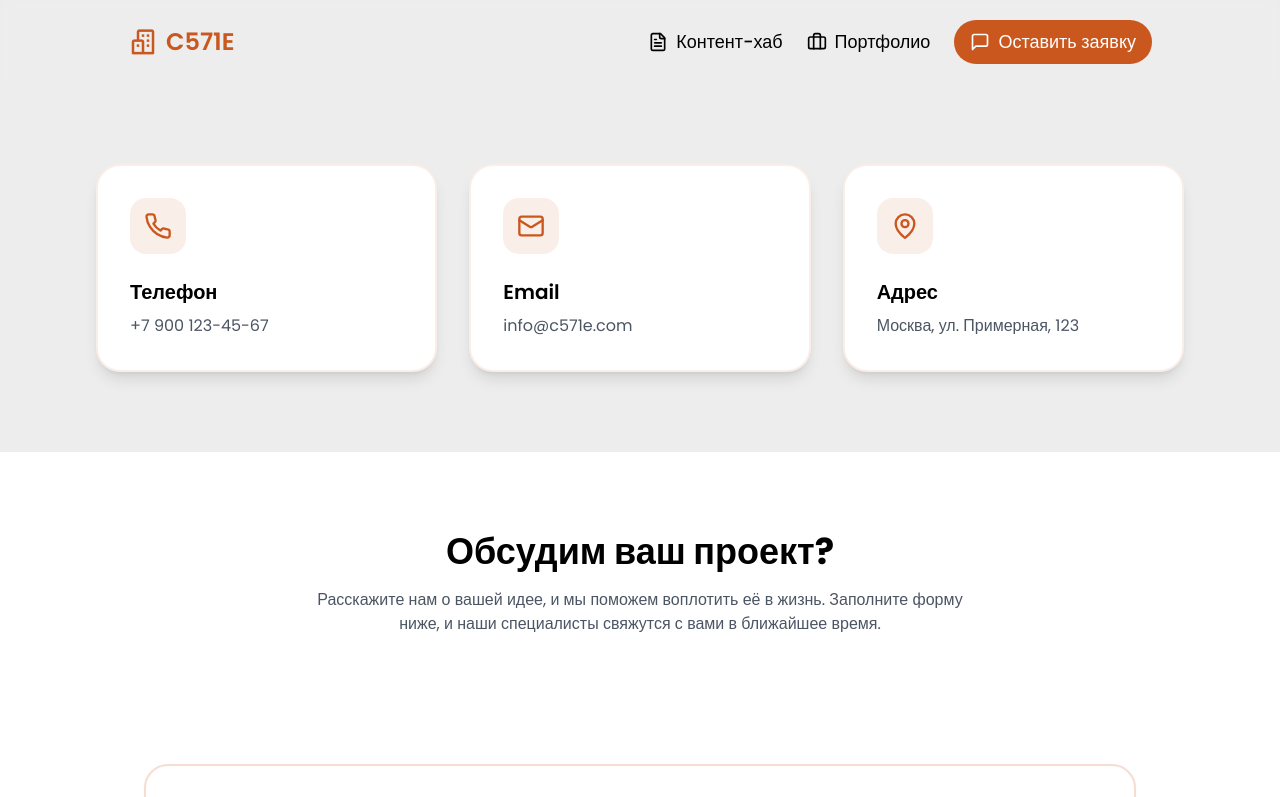
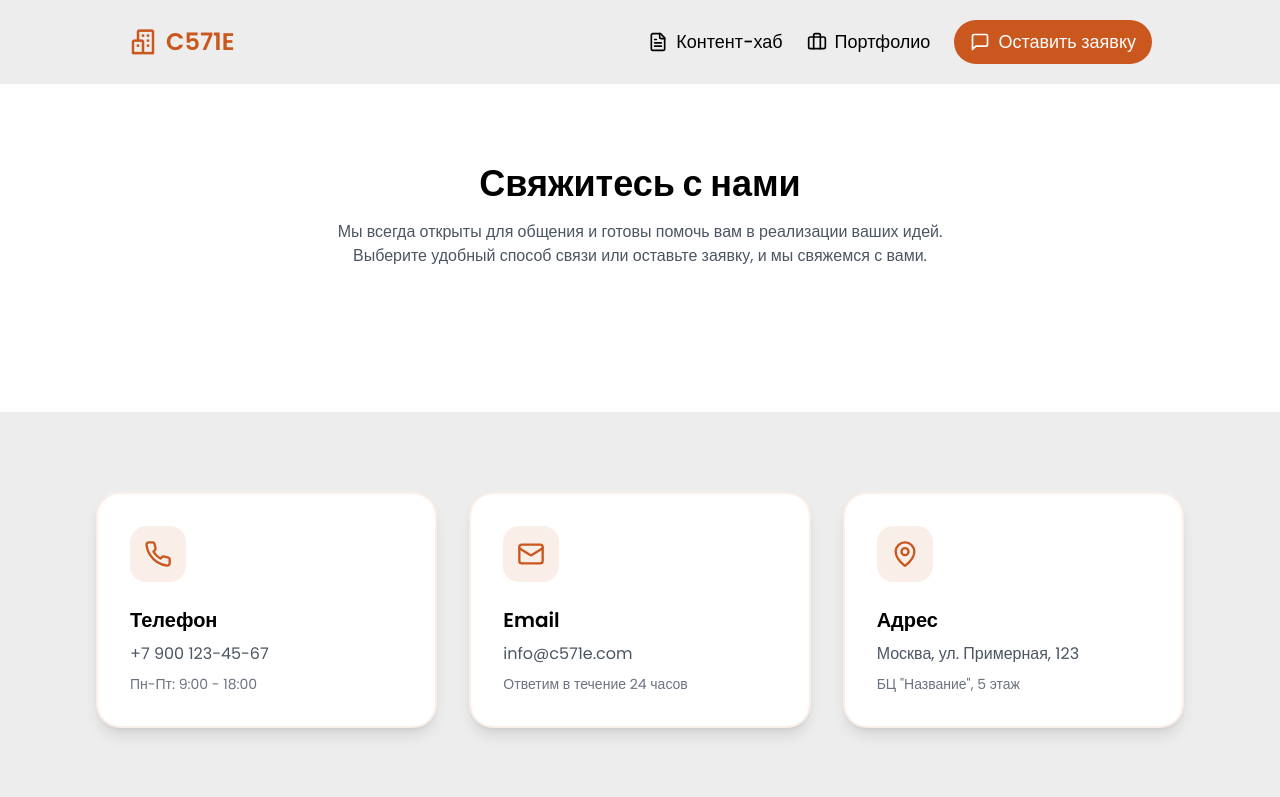
Before and after one commit to ca571e/webspire-solutions, a React (Vite) app: page /contact in a window 1280 px wide. Shown: the top 797 px of the page. Built offline with nearby package versions, Linux system fonts and the light colour scheme.

Commit message:
Reorganize project sections
Restructured various sections of the project for improved organization and clarity.
[skip gpt_engineer]

```diff
--- a/src/pages/Contact.tsx
+++ b/src/pages/Contact.tsx
@@ -1,19 +1,33 @@
 import { Mail, Phone, MapPin } from "lucide-react";
 import Navbar from "@/components/Navbar";
 import Quiz from "@/components/Quiz";
-import Footer from "@/components/Footer";
 import { motion } from "framer-motion";
-import { useNavigate } from "react-router-dom";
 
 const Contact = () => {
-  const navigate = useNavigate();
-
   return (
     <div className="min-h-screen bg-background">
       <Navbar />
 
-      {/* Contact Section */}
-      <section className="py-20 px-4">
+      {/* Hero Section */}
+      <section className="py-20 px-4 bg-white">
+        <div className="container mx-auto max-w-6xl">
+          <motion.div
+            initial={{ opacity: 0, y: 20 }}
+            animate={{ opacity: 1, y: 0 }}
+            transition={{ duration: 0.6 }}
+            className="text-center mb-16"
+          >
+            <h1 className="text-4xl font-bold mb-4">Свяжитесь с нами</h1>
+            <p className="text-gray-600 max-w-2xl mx-auto">
+              Мы всегда открыты для общения и готовы помочь вам в реализации ваших идей.
+              Выберите удобный способ связи или оставьте заявку, и мы свяжемся с вами.
+            </p>
+          </motion.div>
+        </div>
+      </section>
+
+      {/* Contact Cards Section */}
+      <section className="py-20 px-4 bg-background">
         <div className="container mx-auto max-w-6xl">
           <motion.div
             initial={{ opacity: 0, y: 20 }}
@@ -21,7 +35,7 @@ const Contact = () => {
             transition={{ duration: 0.6 }}
             className="grid grid-cols-1 md:grid-cols-3 gap-8"
           >
-            {/* Contact Cards */}
+            {/* Phone Card */}
             <motion.div
               whileHover={{ scale: 1.05 }}
               className="bg-white p-8 rounded-3xl shadow-lg border-2 border-primary/10"
@@ -33,8 +47,12 @@ const Contact = () => {
               <a href="tel:+79001234567" className="text-gray-600 hover:text-primary transition-colors">
                 +7 900 123-45-67
               </a>
+              <p className="text-sm text-gray-500 mt-2">
+                Пн-Пт: 9:00 - 18:00
+              </p>
             </motion.div>
 
+            {/* Email Card */}
             <motion.div
               whileHover={{ scale: 1.05 }}
               className="bg-white p-8 rounded-3xl shadow-lg border-2 border-primary/10"
@@ -46,8 +64,12 @@ const Contact = () => {
               <a href="mailto:info@c571e.com" className="text-gray-600 hover:text-primary transition-colors">
                 info@c571e.com
               </a>
+              <p className="text-sm text-gray-500 mt-2">
+                Ответим в течение 24 часов
+              </p>
             </motion.div>
 
+            {/* Address Card */}
             <motion.div
               whileHover={{ scale: 1.05 }}
               className="bg-white p-8 rounded-3xl shadow-lg border-2 border-primary/10"
@@ -59,6 +81,9 @@ const Contact = () => {
               <p className="text-gray-600">
                 Москва, ул. Примерная, 123
               </p>
+              <p className="text-sm text-gray-500 mt-2">
+                БЦ "Название", 5 этаж
+              </p>
             </motion.div>
           </motion.div>
         </div>
@@ -67,24 +92,18 @@ const Contact = () => {
       {/* Project Discussion Section */}
       <section className="py-20 px-4 bg-white">
         <div className="container mx-auto max-w-6xl">
-          <div className="text-center mb-16">
-            <motion.h2
-              initial={{ opacity: 0, y: 20 }}
-              animate={{ opacity: 1, y: 0 }}
-              transition={{ duration: 0.6 }}
-              className="text-4xl font-bold mb-4"
-            >
-              Обсудим ваш проект?
-            </motion.h2>
-            <motion.p
-              initial={{ opacity: 0, y: 20 }}
-              animate={{ opacity: 1, y: 0 }}
-              transition={{ duration: 0.6, delay: 0.2 }}
-              className="text-gray-600 max-w-2xl mx-auto"
-            >
-              Расскажите нам о вашей идее, и мы поможем воплотить её в жизнь. Заполните форму ниже, и наши специалисты свяжутся с вами в ближайшее время.
-            </motion.p>
-          </div>
+          <motion.div
+            initial={{ opacity: 0, y: 20 }}
+            animate={{ opacity: 1, y: 0 }}
+            transition={{ duration: 0.6 }}
+            className="text-center mb-16"
+          >
+            <h2 className="text-4xl font-bold mb-4">Обсудим ваш проект?</h2>
+            <p className="text-gray-600 max-w-2xl mx-auto">
+              Расскажите нам о вашей идее, и мы поможем воплотить её в жизнь.
+              Заполните форму ниже, и наши специалисты свяжутся с вами в ближайшее время.
+            </p>
+          </motion.div>
 
           <Quiz />
         </div>
```
